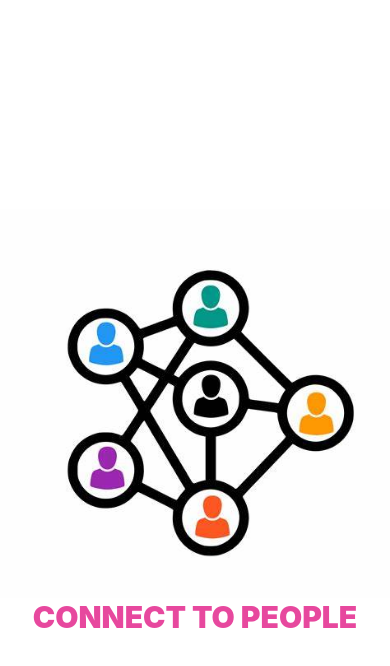
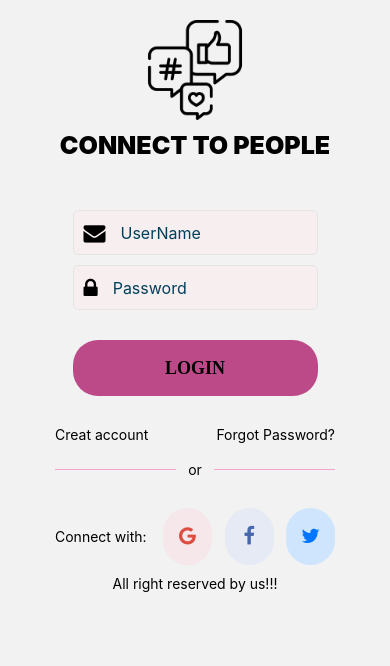
Before and after one commit to mahshid22/react-native-ts, a React Native app: screen / in a window 390 px wide. Shown: the top 666 px of the page. Built offline with nearby package versions, Linux system fonts and the light colour scheme.

Commit message:
add splash screen

```diff
--- a/navogation/Route.tsx
+++ b/navogation/Route.tsx
@@ -9,7 +9,10 @@ import AuthStack from './AuthStack';
 import AppStack from './AppStack';
 import {SafeAreaProvider} from 'react-native-safe-area-context';
 import AsyncStorage from '@react-native-async-storage/async-storage';
-import Splash from '../components/splash';
+import Splash from '../screens/splash';
+import {QueryClient, QueryClientProvider} from 'react-query';
+
+const queryClient = new QueryClient();
 
 const Routes = () => {
   const {user, setUser} = useContext(AuthContext);
@@ -22,7 +25,14 @@ const Routes = () => {
       try {
         userToken = await AsyncStorage.getItem('token');
         userInfo = await AsyncStorage.getItem('user');
-        if (userToken) setInitializing(true);
+        if (userToken) {
+          setTimeout(() => {
+            setInitializing(true);
+          }, 5000);
+        } else {
+          setInitializing(true);
+          setUser('');
+        }
         if (userInfo != null) setUser(JSON.parse(userInfo));
       } catch (error) {
         console.log('Something went wrong', error);
@@ -35,7 +45,9 @@ const Routes = () => {
   return (
     <SafeAreaProvider>
       <NavigationContainer>
-        {user ? <AppStack /> : <AuthStack />}
+        <QueryClientProvider client={queryClient}>
+          {user ? <AppStack /> : <AuthStack />}
+        </QueryClientProvider>
       </NavigationContainer>
     </SafeAreaProvider>
   );
--- /dev/null
+++ b/screens/splash.tsx
@@ -0,0 +1,23 @@
+/* eslint-disable prettier/prettier */
+/* eslint-disable @typescript-eslint/no-unused-vars */
+import React from 'react';
+import {Text, TouchableOpacity, StyleSheet, View, Image} from 'react-native';
+import {windowHeight, windowWidth} from '../utils/dimention';
+import Ionicons from 'react-native-vector-icons/Ionicons';
+
+const Splash = () => {
+  return (
+    <View style={styles.container}>
+      <Image source={require('../assets/OIP.jpeg')} style={styles.image} />
+      <Text style={styles.spalshText}>CONNECT TO PEOPLE</Text>
+    </View>
+  );
+};
+
+export default Splash;
+
+const styles = StyleSheet.create({
+  container: {flex: 1, justifyContent: 'center', alignItems: 'center'},
+  spalshText: {fontSize: 30, fontWeight: '900', color: '#e7489e'},
+  image: {width: windowWidth, height: windowWidth},
+});
```
